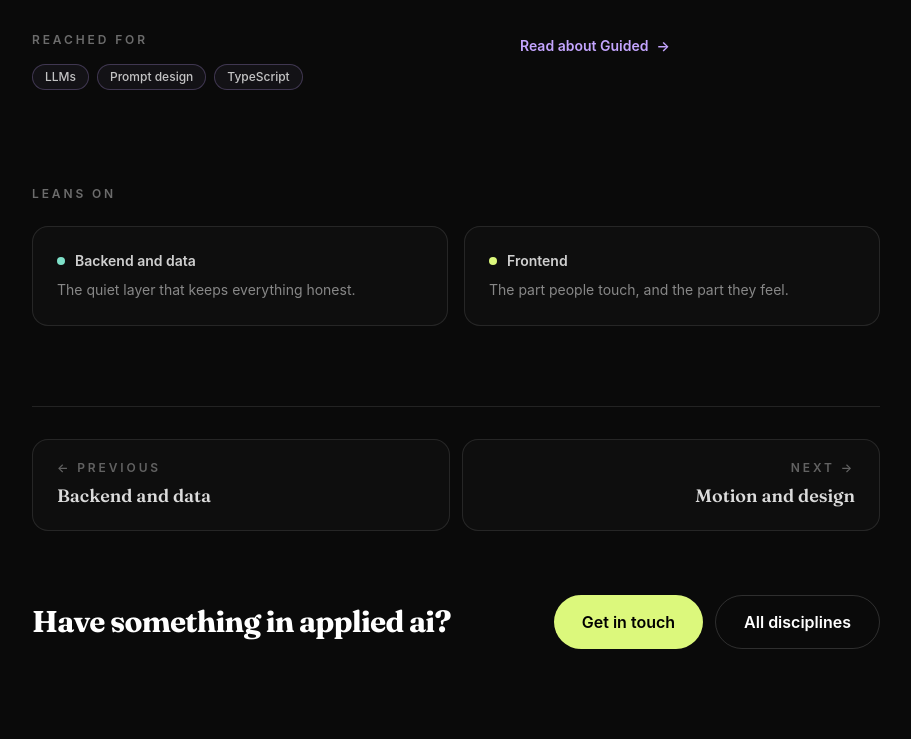
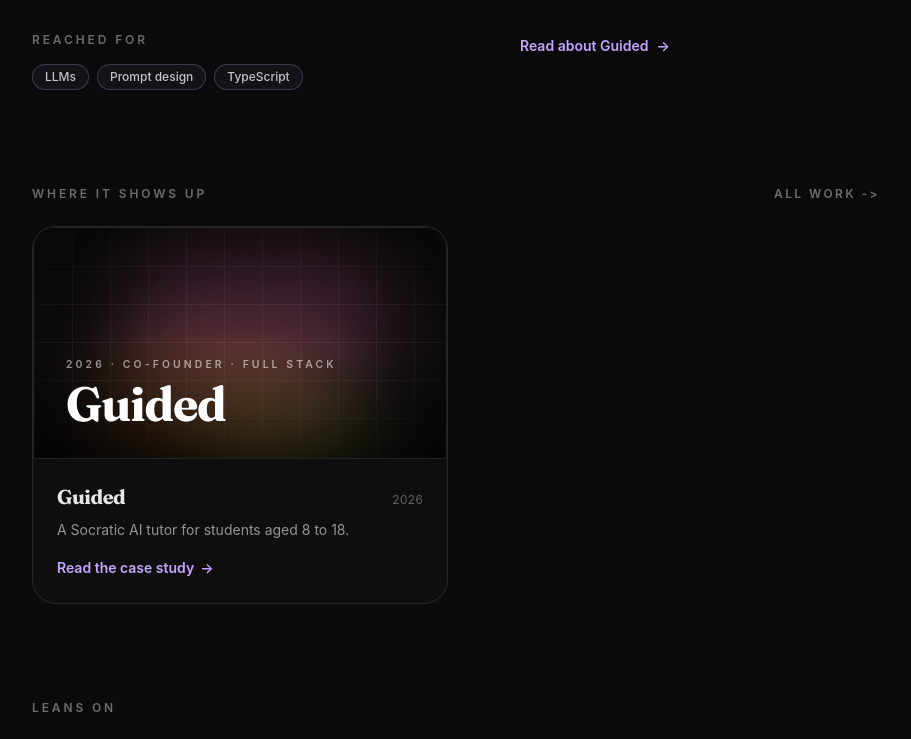
Before and after one commit to ArseniyCherednichenko/portfolio, a React (Vite) app: page /range/ai in a window 1280 px wide. Shown: the part 1430-2169 px from the top of the page, without its empty margins (184-1095 px from the left). Built offline with nearby package versions, Linux system fonts and the light colour scheme.

Commit message:
RangeDetail: add a 'Where it shows up' section — each discipline now points at the real shipped projects that exercise it, as accent-tinted poster cards

```diff
--- a/src/pages/RangeDetail.tsx
+++ b/src/pages/RangeDetail.tsx
@@ -8,7 +8,9 @@ import { Seo } from '../components/Seo'
 import { Breadcrumbs } from '../components/Breadcrumbs'
 import { useContact } from '../components/ContactDialog'
 import { DisciplineDemo } from '../components/DisciplineDemo'
+import { ProjectPoster } from '../components/ProjectPoster'
 import { DISCIPLINES, getDiscipline } from '../data/disciplines'
+import { getProjectsForDiscipline } from '../data/projects'
 
 const EASE = [0.16, 1, 0.3, 1] as const
 
@@ -62,6 +64,10 @@ export default function RangeDetail() {
   const related = d.related
     .map((rid) => DISCIPLINES.find((x) => x.id === rid))
     .filter((x): x is (typeof DISCIPLINES)[number] => Boolean(x))
+
+  // The real, shipped projects that exercise this discipline — the Range -> Work
+  // thread, and the honest evidence that a discipline is more than a claim.
+  const projects = getProjectsForDiscipline(d.id)
 
   return (
     <>
@@ -192,6 +198,79 @@ export default function RangeDetail() {
         </div>
       </section>
 
+      {/* WHERE IT SHOWS UP — the Range -> Work thread. A discipline is a claim
+          until you can point at a shipped thing that runs on it; these are the
+          real projects that do, each tinted with this discipline's own accent
+          and opening into its full case study. */}
+      {projects.length > 0 && (
+        <section className="mx-auto w-full max-w-4xl px-6 pb-8 pt-16">
+          <Reveal>
+            <div className="flex flex-wrap items-baseline justify-between gap-x-6 gap-y-2">
+              <p className="text-xs font-semibold uppercase tracking-[0.24em] text-white/40">
+                Where it shows up
+              </p>
+              <Link
+                to="/work"
+                className="text-xs font-semibold uppercase tracking-[0.2em] text-white/40 transition-colors hover:text-white/70"
+              >
+                All work <span aria-hidden>-&gt;</span>
+              </Link>
+            </div>
+          </Reveal>
+          <div className="mt-6 grid gap-4 sm:grid-cols-2">
+            {projects.map((p, i) => (
+              <Reveal key={p.slug} delay={i * 0.06}>
+                <Link
+                  to={`/work/${p.slug}`}
+                  className="group block h-full overflow-hidden rounded-3xl border border-white/10 bg-white/[0.02] transition-colors hover:bg-white/[0.04]"
+                  style={{ ['--accent' as string]: d.accent }}
+                >
+                  <div className="relative aspect-[16/9] w-full overflow-hidden">
+                    <ProjectPoster
+                      project={p}
+                      className="h-full w-full transition-transform duration-500 ease-out group-hover:scale-[1.04]"
+                      rounded="rounded-none"
+                    />
+                    {/* A thin accent wash on hover ties the poster to this
+                        discipline's colour without repainting the art. */}
+                    <span
+                      aria-hidden
+                      className="pointer-events-none absolute inset-0 opacity-0 transition-opacity duration-500 group-hover:opacity-100"
+                      style={{
+                        background: `linear-gradient(to top, ${d.accent}22, transparent 60%)`,
+                      }}
+                    />
+                  </div>
+                  <div className="p-6">
+                    <div className="flex items-baseline justify-between gap-4">
+                      <h3 className="font-display text-xl font-bold tracking-tight text-white/90 group-hover:text-white">
+                        {p.title}
+                      </h3>
+                      {p.year && (
+                        <span className="shrink-0 text-xs tabular-nums text-white/35">{p.year}</span>
+                      )}
+                    </div>
+                    <p className="mt-2 text-sm leading-relaxed text-white/55">{p.blurb}</p>
+                    <span
+                      className="mt-4 inline-flex items-center gap-1.5 text-sm font-semibold transition-opacity group-hover:opacity-80"
+                      style={{ color: d.accent }}
+                    >
+                      Read the case study
+                      <span
+                        aria-hidden
+                        className="transition-transform duration-300 ease-out group-hover:translate-x-1"
+                      >
+                        -&gt;
+                      </span>
+                    </span>
+                  </div>
+                </Link>
+              </Reveal>
+            ))}
+          </div>
+        </section>
+      )}
+
       {/* RELATED DISCIPLINES */}
       {related.length > 0 && (
         <section className="mx-auto w-full max-w-4xl px-6 pb-8 pt-16">
```
